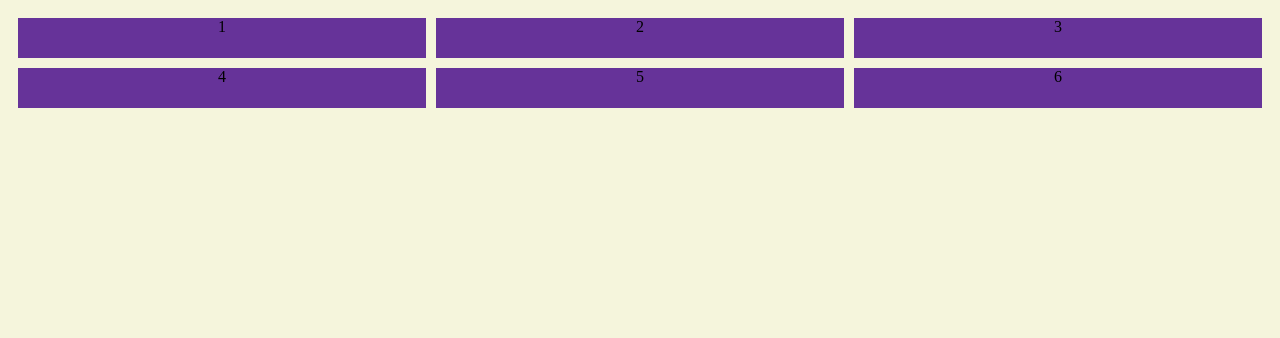
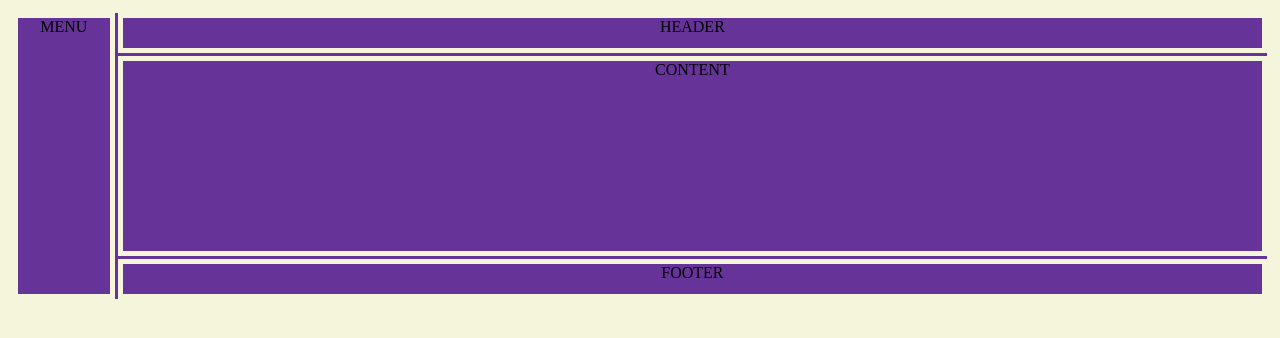
Before and after one commit to Mikhailosev/CssGridExperiments, a plain HTML site: page index.html in a window 1280 px wide. Drawn offline with Linux system fonts and the light colour scheme.

Commit message:
layouting

```diff
--- a/index.html
+++ b/index.html
@@ -9,12 +9,10 @@
 </head>
 <body>
     <div class="container">
-        <div>1</div>
-        <div>2</div>
-        <div>3</div>
-        <div>4</div>
-        <div>5</div>
-        <div>6</div>
+        <div class="header">HEADER</div>
+        <div class="menu">MENU</div>
+        <div class="content">CONTENT</div>
+        <div class="footer">FOOTER</div>
     </div>
 
 </body>
--- a/styles.css
+++ b/styles.css
@@ -5,11 +5,13 @@ body {
 .container{
     display: grid;
     /*Definetely not the shotres method to define rows and columns
-    grid-template-columns: repeat(6,1fr);
+    grid-template-columns: repeat(2,1fr);
     grid-template-rows:50px 50px;
     grid-gap:3px;
     This one is better! It's like drawing an L*/
-    grid-template: repeat(2,50px) / repeat(3,1fr);
+    grid-gap: 3px;
+    grid-template-columns: repeat(12,1fr);
+    grid-template-rows:40px 200px 40px;
 }
 
 div{
@@ -17,3 +19,24 @@ div{
     text-align: center;
     border: 5px solid beige;
 }
+.header{/* First way
+    grid-column-start: 1;
+    grid-column-end: 3;
+    Second way:
+    grid-column:1/3;
+    Third way:
+    grid-column:1/span 2;
+    !!! -1 ONE MEANS TAKE ALL THE REMAINING SPACE!!!
+    */
+    grid-column: 2/-1;
+}
+.menu{
+    grid-row: 1/-1;
+}
+.content{
+    grid-column:2/-1;
+}
+.footer
+{
+    grid-column: 2/-1;
+}
```
